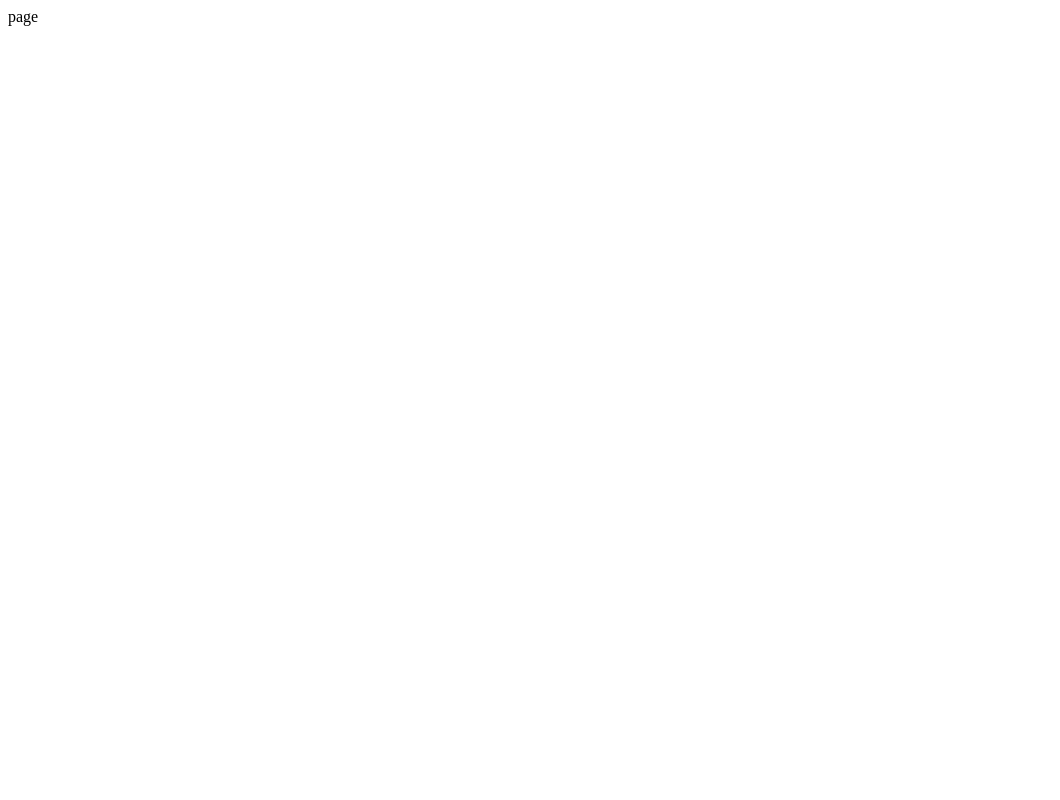
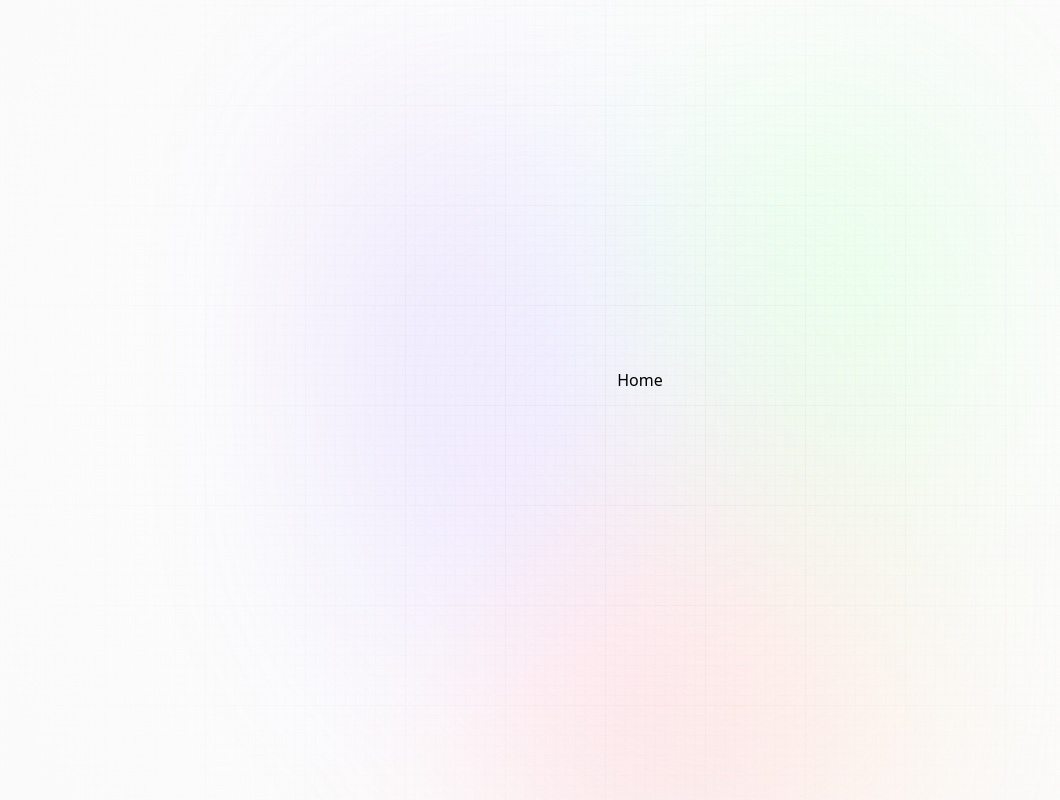
Before and after one commit to zainab-salah/Promptopia-NextJS-FullStack, a Next.js app: page / in a window 1280 px wide. Shown: the whole page, without its empty margins (0-1060 px from the left). Built offline with nearby package versions, Linux system fonts and the light colour scheme.

Commit message:
Finished settign app next js app ready to code

```diff
--- /dev/null
+++ b/app/layout.jsx
@@ -0,0 +1,21 @@
+import "@styles/globals.css";
+
+export const metadata = {
+  title: "Promptopia",
+  description: "Discover & Share AI Prompts",
+};
+
+const RootLayout=({children})=> {
+  return (
+    <html lang="en">
+      <body>
+        <div className="main">
+          <div className="gradient" />
+          <main className="app">{children}</main>
+        </div>
+      </body>
+    </html>
+  );
+}
+
+export default RootLayout;
--- a/app/page.jsx
+++ b/app/page.jsx
@@ -2,7 +2,7 @@
 
 function page() {
   return (
-    <div>page</div>
+    <div>Home</div>
   )
 }
 
--- a/jsconfig.json
+++ b/jsconfig.json
@@ -1,7 +1,7 @@
 {
   "compilerOptions": {
     "paths": {
-      "@/*": ["./*"]
+      "@*": ["./*"]
     }
   }
 }
```
